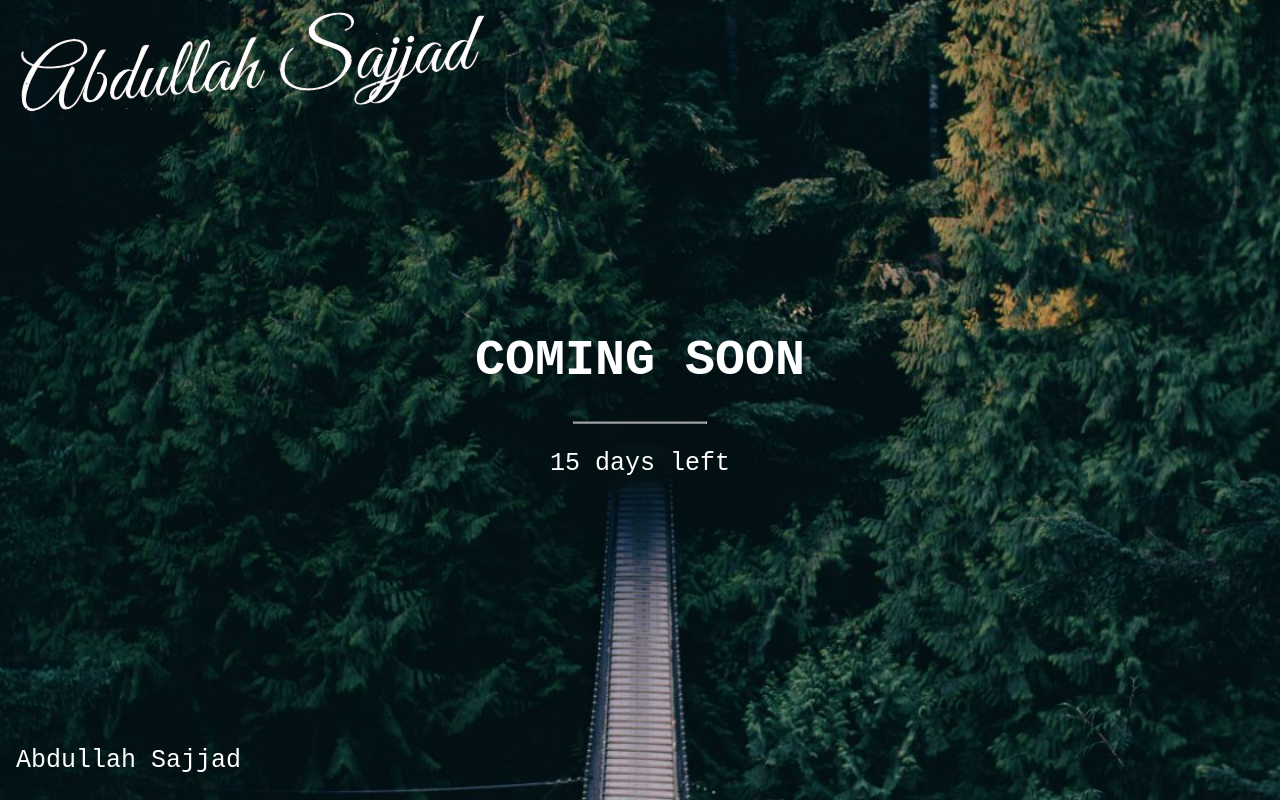
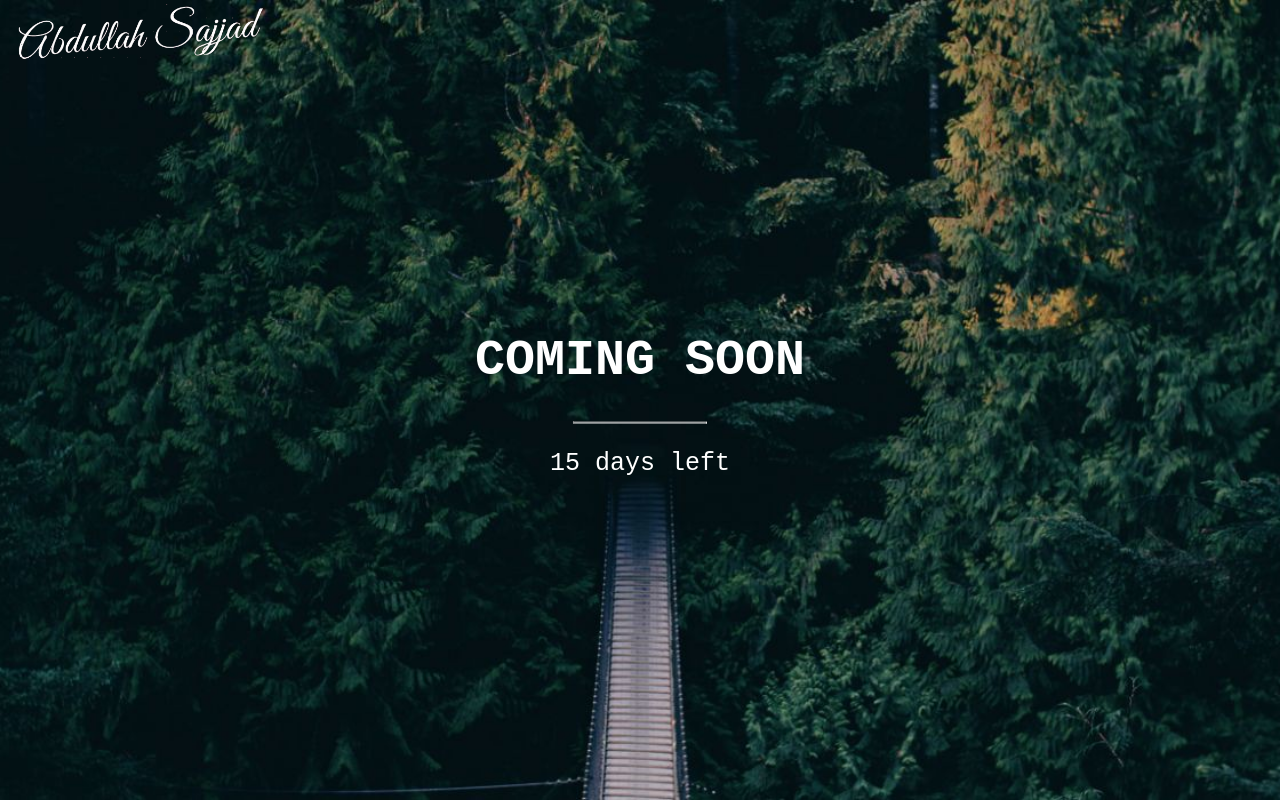
Before and after one commit to abdullahsajjad/abdullahsajjad.github.io, a plain HTML site: page index.html in a window 1280 px wide. Drawn offline with Linux system fonts and the light colour scheme.

Commit message:
Update index.html

```diff
--- a/index.html
+++ b/index.html
@@ -15,6 +15,10 @@ body, html {
   color: white;
   font-family: "Courier New", Courier, monospace;
   font-size: 25px;
+}
+
+img.logo {
+    width: 250px;
 }
 
 .topleft {
@@ -54,7 +58,6 @@ hr {
     <p>15 days left</p>
   </div>
   <div class="bottomleft">
-    <p>Abdullah Sajjad</p>
   </div>
 </div>
 
```
